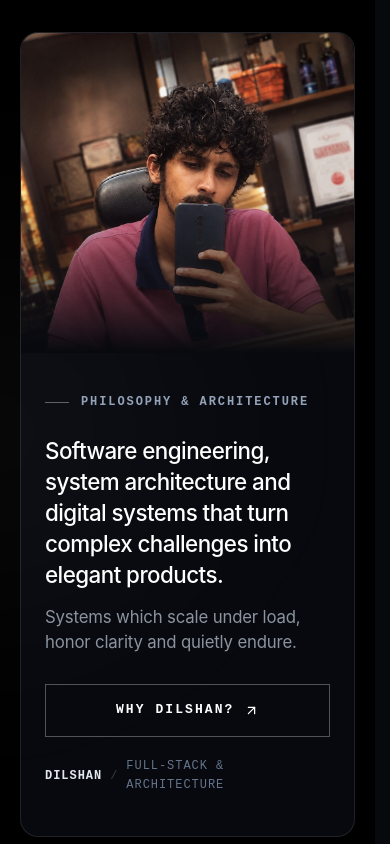
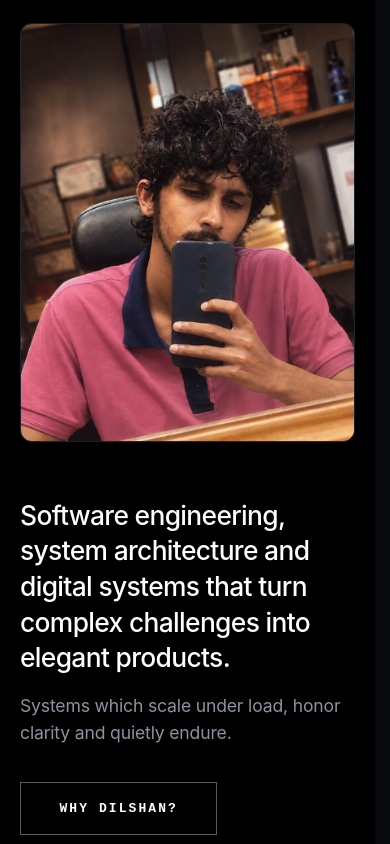
Before and after one commit to dilshandevxx/dilshan-personal-portfolio, a Next.js app: page / in a window 390 px wide. Shown: the part 1020-1864 px from the top of the page. Built offline with nearby package versions, Linux system fonts and the light colour scheme; a web font is replaced by a local one.

Commit message:
fix(landing): unbox about me section, remove badges and button arrow for clean typography

```diff
--- a/src/components/cover/sections/AboutMe.module.css
+++ b/src/components/cover/sections/AboutMe.module.css
@@ -1,24 +1,11 @@
-/* About Section — Unified Cinematic Philosophy Stage */
+/* About Section — Clean, Unwrapped Cinematic Typography & Portrait */
 .aboutSection {
   background-color: #000000;
-  padding: clamp(5rem, 8vw, 8.5rem) clamp(1.25rem, 3.5vw, 3.5rem);
+  padding: clamp(5.5rem, 9vw, 9rem) clamp(1.5rem, 4vw, 4rem);
   position: relative;
-  border-top: 1px solid rgba(255, 255, 255, 0.05);
   width: 100%;
   box-sizing: border-box;
   overflow: hidden;
-}
-
-.ambientSpotlight {
-  position: absolute;
-  top: 50%;
-  right: 20%;
-  transform: translateY(-50%);
-  width: 600px;
-  height: 600px;
-  background: radial-gradient(circle, rgba(255, 255, 255, 0.04) 0%, rgba(0, 0, 0, 0) 70%);
-  pointer-events: none;
-  filter: blur(80px);
 }
 
 .container {
@@ -27,95 +14,66 @@
   width: 100%;
 }
 
-/* Widescreen Cinematic Stage: 2-Column Grid Inside One Sleek Frame */
-.cinematicStage {
+/* Clean 2-Column Layout with Generous Gap (No Enclosing Card Box) */
+.stageGrid {
   display: grid;
-  grid-template-columns: 1.15fr 0.85fr;
-  align-items: stretch;
-  background-color: #07090e;
-  border: 1px solid rgba(255, 255, 255, 0.1);
-  border-radius: 24px;
-  overflow: hidden;
-  box-shadow: 0 35px 90px -20px rgba(0, 0, 0, 0.95);
-  min-height: 520px;
+  grid-template-columns: 1.25fr 0.85fr;
+  align-items: center;
+  column-gap: clamp(2.5rem, 5vw, 5rem);
+  row-gap: 3rem;
+  width: 100%;
 }
 
-/* Left Column: Statement & Action */
+/* Statement Column */
 .statementCol {
   display: flex;
   flex-direction: column;
-  justify-content: center;
   align-items: flex-start;
-  padding: clamp(2.5rem, 4.5vw, 4.5rem);
-  gap: clamp(1.5rem, 2.5vw, 2.25rem);
+  gap: clamp(2rem, 3.5vw, 2.75rem);
   box-sizing: border-box;
-  z-index: 2;
-}
-
-.kickerBadge {
-  display: inline-flex;
-  align-items: center;
-  gap: 0.75rem;
-}
-
-.kickerLine {
-  width: 24px;
-  height: 1px;
-  background-color: rgba(255, 255, 255, 0.35);
-}
-
-.kickerText {
-  font-family: var(--font-mono, monospace);
-  font-size: 0.75rem;
-  font-weight: 600;
-  letter-spacing: 0.16em;
-  text-transform: uppercase;
-  color: #94a3b8;
 }
 
 .statementText {
   display: flex;
   flex-direction: column;
-  gap: 0.9rem;
+  gap: 1.25rem;
   margin: 0;
 }
 
 .statementPrimary {
   font-family: var(--font-display, "Plus Jakarta Sans", "Outfit", -apple-system, sans-serif);
-  font-size: clamp(1.4rem, 2.4vw, 2.15rem);
+  font-size: clamp(1.65rem, 2.7vw, 2.45rem);
   font-weight: 500;
-  line-height: 1.38;
+  line-height: 1.35;
   letter-spacing: -0.025em;
   color: #ffffff;
 }
 
 .statementSecondary {
   font-family: var(--font-display, "Plus Jakarta Sans", "Outfit", -apple-system, sans-serif);
-  font-size: clamp(1.05rem, 1.7vw, 1.32rem);
+  font-size: clamp(1.1rem, 1.8vw, 1.4rem);
   font-weight: 400;
-  line-height: 1.52;
+  line-height: 1.55;
   letter-spacing: -0.01em;
   color: #8b949e;
 }
 
+/* Action Row & Rectangular Outline Button (No Arrow) */
 .actionRow {
   display: flex;
-  flex-wrap: wrap;
   align-items: center;
-  gap: 1.75rem;
-  width: 100%;
   padding-top: 0.25rem;
 }
 
 .whyButton {
   display: inline-flex;
   align-items: center;
-  gap: 0.6rem;
+  justify-content: center;
   background-color: transparent;
   color: #ffffff;
-  border: 1px solid rgba(255, 255, 255, 0.3);
+  border: 1px solid rgba(255, 255, 255, 0.35);
   border-radius: 0;
-  padding: 0.95rem 2.2rem;
+  padding: 0.95rem 2.4rem;
   font-family: var(--font-mono, monospace);
   font-size: 0.8125rem;
   font-weight: 700;
@@ -128,131 +86,76 @@
   white-space: nowrap;
 }
 
-.buttonArrow {
-  transition: transform 0.25s cubic-bezier(0.16, 1, 0.3, 1);
-}
-
 .whyButton:hover {
   background-color: #ffffff;
   color: #000000;
   border-color: #ffffff;
   transform: translateY(-2px);
-  box-shadow: 0 12px 28px rgba(255, 255, 255, 0.12);
+  box-shadow: 0 10px 24px rgba(255, 255, 255, 0.12);
 }
 
-.whyButton:hover .buttonArrow {
-  transform: translate(2px, -2px);
+/* Portrait Column (Clean Photo Frame) */
+.portraitCol {
+  width: 100%;
+  display: flex;
+  justify-content: center;
 }
 
-.authorTag {
-  display: inline-flex;
-  align-items: center;
-  gap: 0.5rem;
-  font-family: var(--font-mono, monospace);
-  font-size: 0.75rem;
-  letter-spacing: 0.08em;
-  color: #64748b;
-  text-transform: uppercase;
-}
-
-.authorName {
-  font-weight: 700;
-  color: #e2e8f0;
-}
-
-.authorDivider {
-  color: rgba(255, 255, 255, 0.2);
-}
-
-.authorTitle {
-  font-weight: 500;
-  color: #64748b;
-}
-
-/* Right Column: Full-Height Integrated Portrait Frame */
-.portraitCol {
+.photoFrame {
   position: relative;
   width: 100%;
-  height: 100%;
-  min-height: 480px;
+  max-width: 440px;
+  aspect-ratio: 4 / 5;
+  border-radius: 12px;
   overflow: hidden;
-  background-color: #0b0e14;
-}
-
-.imageFrame {
-  position: relative;
-  width: 100%;
-  height: 100%;
+  background-color: #0d0f15;
+  border: 1px solid rgba(255, 255, 255, 0.08);
+  box-shadow: 0 25px 60px -15px rgba(0, 0, 0, 0.9);
 }
 
 .portraitPhoto {
   object-fit: cover;
   object-position: center 20%;
-  filter: contrast(1.05) brightness(0.96);
-  transition: transform 0.8s cubic-bezier(0.16, 1, 0.3, 1);
+  filter: contrast(1.04) brightness(0.97);
+  transition: transform 0.6s cubic-bezier(0.16, 1, 0.3, 1);
 }
 
-.cinematicStage:hover .portraitPhoto {
+.photoFrame:hover .portraitPhoto {
   transform: scale(1.03);
 }
 
-.imageVignette {
-  position: absolute;
-  inset: 0;
-  background: linear-gradient(
-    90deg,
-    #07090e 0%,
-    rgba(7, 9, 14, 0.4) 15%,
-    transparent 35%
-  );
-  pointer-events: none;
-}
-
 /* Responsive Breakpoints */
-@media (max-width: 900px) {
-  .cinematicStage {
+@media (max-width: 960px) {
+  .stageGrid {
     grid-template-columns: 1fr;
-    min-height: auto;
+    row-gap: 3.5rem;
   }
 
   .portraitCol {
-    min-height: 400px;
-    height: 400px;
-    order: -1; /* Image at top on mobile */
+    order: -1; /* Photo above statement on mobile */
+    justify-content: flex-start;
   }
 
-  .imageVignette {
-    background: linear-gradient(
-      0deg,
-      #07090e 0%,
-      rgba(7, 9, 14, 0.5) 25%,
-      transparent 50%
-    );
-  }
-
-  .statementCol {
-    padding: clamp(2.5rem, 6vw, 3.5rem) clamp(1.5rem, 4vw, 2.5rem);
+  .photoFrame {
+    max-width: 360px;
   }
 }
 
 @media (max-width: 640px) {
-  .cinematicStage {
-    border-radius: 18px;
+  .aboutSection {
+    padding: 4.5rem 1.25rem;
   }
 
-  .portraitCol {
-    min-height: 320px;
-    height: 320px;
+  .statementText {
+    gap: 1rem;
   }
 
-  .actionRow {
-    flex-direction: column;
-    align-items: flex-start;
-    gap: 1.25rem;
+  .photoFrame {
+    max-width: 100%;
+    aspect-ratio: 4 / 5;
   }
 
   .whyButton {
     width: 100%;
-    justify-content: center;
   }
 }
--- a/src/components/cover/sections/AboutMe.tsx
+++ b/src/components/cover/sections/AboutMe.tsx
@@ -4,29 +4,21 @@ import React from "react";
 import Image from "next/image";
 import Link from "next/link";
 import { motion } from "framer-motion";
-import { ArrowUpRight } from "lucide-react";
 import styles from "./AboutMe.module.css";
 
 export default function AboutMe() {
   return (
     <section className={styles.aboutSection} id="about-me" aria-label="About Dilshan">
-      <div className={styles.ambientSpotlight} aria-hidden="true" />
-
       <div className={styles.container}>
         <motion.div
-          className={styles.cinematicStage}
-          initial={{ opacity: 0, y: 30 }}
+          className={styles.stageGrid}
+          initial={{ opacity: 0, y: 25 }}
           whileInView={{ opacity: 1, y: 0 }}
           viewport={{ once: true, margin: "-60px" }}
-          transition={{ duration: 0.85, ease: [0.16, 1, 0.3, 1] }}
+          transition={{ duration: 0.8, ease: [0.16, 1, 0.3, 1] }}
         >
-          {/* Left Column: Typographic Philosophy Statement & Button */}
+          {/* Statement & Action Column */}
           <div className={styles.statementCol}>
-            <div className={styles.kickerBadge}>
-              <span className={styles.kickerLine} aria-hidden="true" />
-              <span className={styles.kickerText}>PHILOSOPHY &amp; ARCHITECTURE</span>
-            </div>
-
             <h2 className={styles.statementText}>
               <span className={styles.statementPrimary}>
                 Software engineering, system architecture and digital systems that turn
@@ -39,30 +31,22 @@ export default function AboutMe() {
 
             <div className={styles.actionRow}>
               <Link href="/portfolio/about" className={styles.whyButton}>
-                <span>WHY DILSHAN?</span>
-                <ArrowUpRight className={styles.buttonArrow} size={15} />
+                WHY DILSHAN?
               </Link>
-
-              <div className={styles.authorTag}>
-                <span className={styles.authorName}>DILSHAN</span>
-                <span className={styles.authorDivider}>/</span>
-                <span className={styles.authorTitle}>FULL-STACK &amp; ARCHITECTURE</span>
-              </div>
             </div>
           </div>
 
-          {/* Right Column: High-Impact Cinematic Portrait (Integrated into Stage) */}
+          {/* Integrated Portrait Photo (Clean & Unwrapped) */}
           <div className={styles.portraitCol}>
-            <div className={styles.imageFrame}>
+            <div className={styles.photoFrame}>
               <Image
                 src="/dilshan_portrait.jpg"
                 alt="Dilshan"
                 fill
                 priority
-                sizes="(max-width: 900px) 100vw, 560px"
+                sizes="(max-width: 900px) 100vw, 480px"
                 className={styles.portraitPhoto}
               />
-              <div className={styles.imageVignette} />
             </div>
           </div>
         </motion.div>
```
